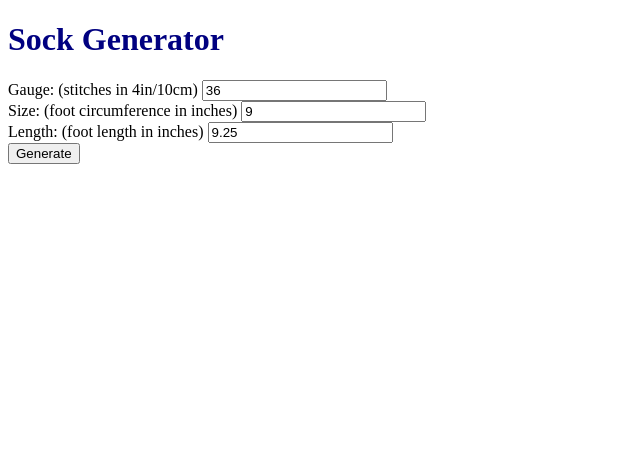
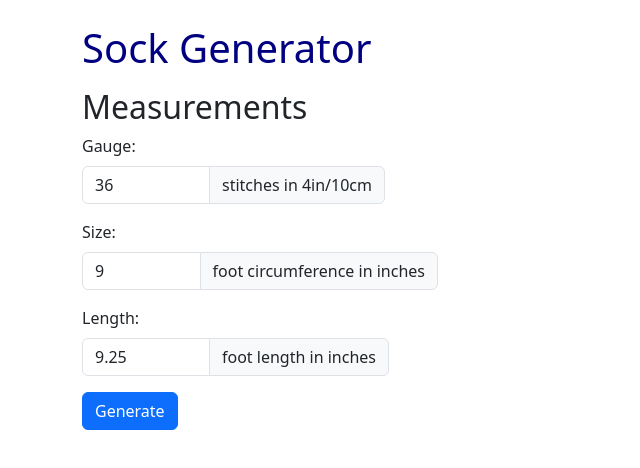
Before and after one commit to KeelanRosa/sockgen, a website built with webpack: page src/index.html in a window 1280 px wide. Shown: the whole page, without its empty margins (0-640 px from the left). Built offline with nearby package versions, Linux system fonts and the light colour scheme.

Commit message:
feat(ui): add styling
Resolves: TG-4

```diff
--- a/src/index.html
+++ b/src/index.html
@@ -1,32 +1,64 @@
 <!DOCTYPE html>
 <html lang="en">
+
 <head>
   <meta charset="UTF-8">
   <meta http-equiv="X-UA-Compatible" content="IE=edge">
   <meta name="viewport" content="width=device-width, initial-scale=1.0">
   <title>Sock Generator</title>
 </head>
+
 <body>
-  <main>
-    <h1>Sock Generator</h1>
+  <main class="container">
+    <div class="row">
+      <div class="col-auto mt-4">
+        <h1>Sock Generator</h1>
+      </div>
+    </div>
 
-    <form id="sockForm" onsubmit="event.preventDefault();">
-      <label for="gauge">Gauge:</label>
-      <span id="descGauge">(stitches in 4in/10cm)</span>
-      <input type="number" name="gauge" id="gauge" value="36" aria-describedby="descGauge" required min="1">
-      <br>
-      <label for="size">Size:</label>
-      <span id="descSize">(foot circumference in inches)</span>
-      <input type="number" name="size" id="size" value="9" step="0.0001" aria-describedby="descSize" required min="2">
-      <br>
-      <label for="footLength">Length:</label>
-      <span id="descLen">(foot length in inches)</span>
-      <input type="number" name="footLength" id="footLength" value="9.25" step="0.0001" aria-describedby="descLen" required min="2">
-      <br>
-      <button type="submit" id="sockBtn">Generate</button>
-    </form>
+    <div class="row">
+      <div class="col-lg-4 my-2">
+        <h2>Measurements</h2>
+        <form id="sockForm" onsubmit="event.preventDefault();">
+          <div class="row mb-3">
+            <div class="col-auto">
+              <label for="gauge" class="form-label">Gauge:</label>
+              <div class="input-group">
+                <input type="number" class="form-control" id="gauge" name="gauge" value="36"
+                  aria-describedby="descGauge" required="required" min="1">
+                <span class="input-group-text" id="descGauge">stitches in 4in/10cm</span>
+              </div>
+            </div>
+          </div>
+          <div class="row mb-3">
+            <div class="col-auto">
+              <label for="size" class="form-label">Size:</label>
+              <div class="input-group">
+                <input type="number" class="form-control" id="size" name="size" value="9" step="0.0001"
+                  aria-describedBy="descSize" required="required" min="2">
+                <span class="input-group-text" id="descSize">foot circumference in inches</span>
+              </div>
+            </div>
+          </div>
+          <div class="row mb-3">
+            <div class="col-auto">
+              <label for="footLength" class="form-label">Length:</label>
+              <div class="input-group">
+                <input type="number" class="form-control" id="footLength" name="footLength" value="9.25" step="0.0001"
+                  aria-describedby="descLen" required="required" min="2">
+                <span class="input-group-text" id="descLen">foot length in inches</span>
+              </div>
+            </div>
+          </div>
+          <button type="submit" class="btn btn-primary" id="sockBtn">Generate</button>
+        </form>
+      </div>
 
-    <div id="instructions"></div>
+      <div class="col-lg-8 my-2">
+        <div id="instructions"></div>
+      </div>
+    </div>
   </main>
 </body>
+
 </html>
--- a/src/index.js
+++ b/src/index.js
@@ -40,6 +40,11 @@ function generate() {
     legList.appendChild(component('li', 'Work in 2x2 rib for 2"'));
     legList.appendChild(component('li', 'Bind off using preferred stretchy bind off'));
     instructions.appendChild(legList);
+
+    var hList = document.querySelectorAll("h3");
+    for (var i of hList) {
+        i.classList.add("h5");
+    }
 }
 form.addEventListener("submit", function(event) {
     generate();
--- a/src/style.css
+++ b/src/style.css
@@ -1,2 +1,9 @@
-/* test style */
-h1 { color: navy; }
+@import "bootstrap/dist/css/bootstrap";
+
+h1 {
+  color: navy;
+}
+
+#sockForm .form-control {
+  max-width: 8rem;
+}
```
Also changed, not shown: package.json (+13 -0 lines), 1 other file.
